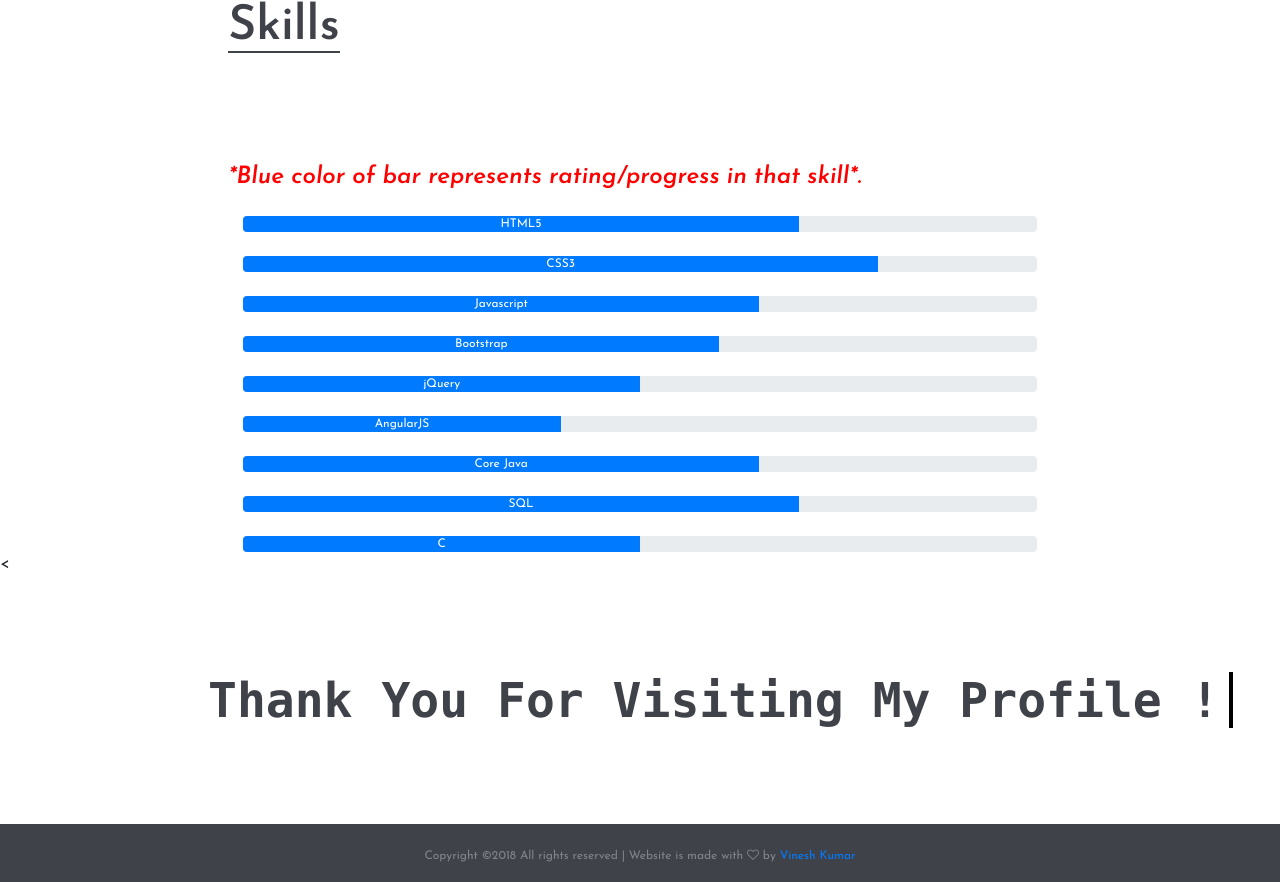
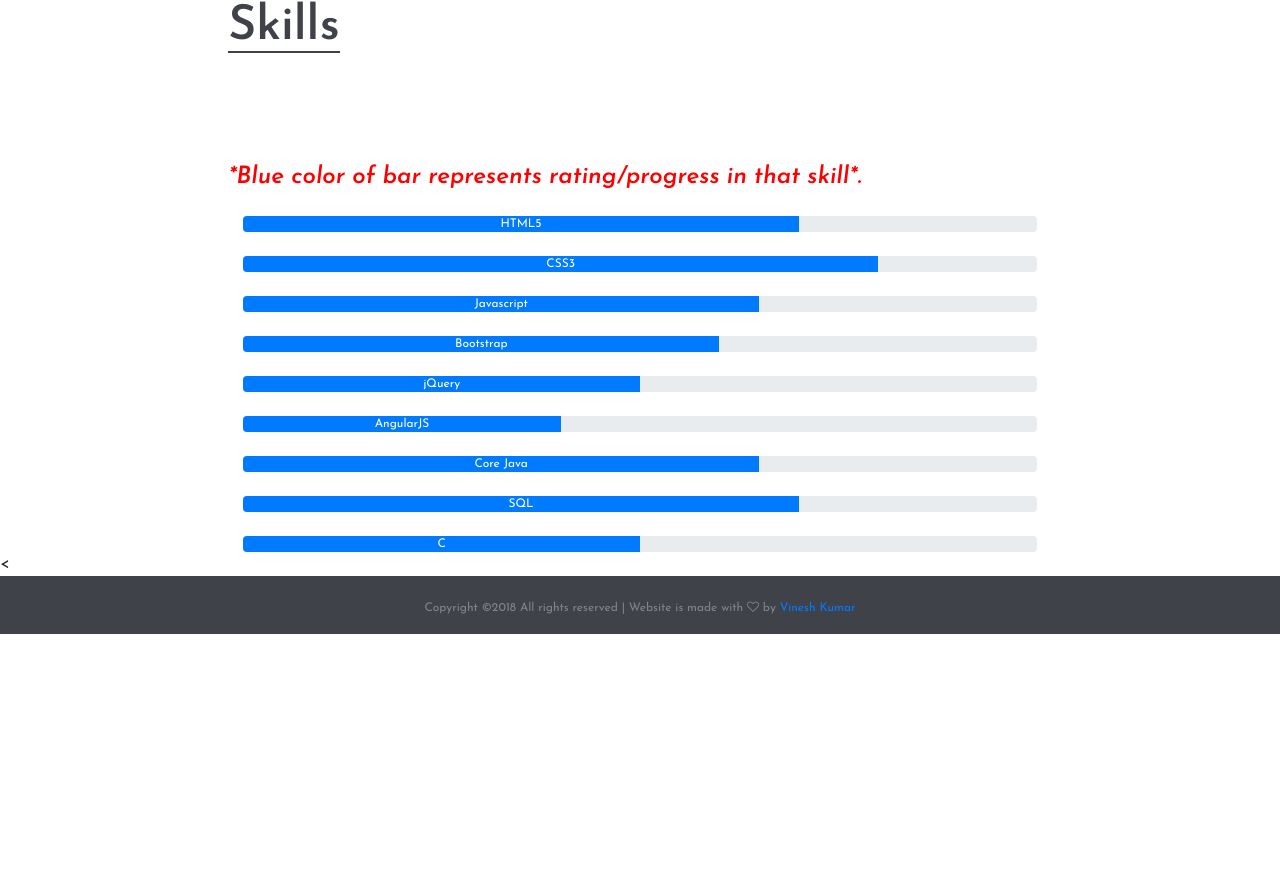
Before and after one commit to vinesh1301/vinesh1301.github.io, a plain HTML site: page index.html in a window 1280 px wide. Shown: the part 3586-4468 px from the top of the page. After the commit the page ends 4220 px from the top, so only its background shows below. Drawn offline with Linux system fonts and the light colour scheme.

Commit message:
Update index.html

```diff
--- a/index.html
+++ b/index.html
@@ -295,7 +295,7 @@
 
 	<div class="screen">
 
-  <h1>Thank You For Visiting My Profile !</h1>
+
 </div>
 	<!-- Contact section end -->
 
@@ -310,7 +310,7 @@ Copyright &copy;<script>document.write(new Date().getFullYear());</script> All r
 	</footer>
 	<!-- Footer section end -->
 
-</script>
+
 
 	<!--====== Javascripts & Jquery ======-->
 	<script src="js/jquery-2.1.4.min.js"></script>
@@ -319,5 +319,6 @@ Copyright &copy;<script>document.write(new Date().getFullYear());</script> All r
 	<script src="js/magnific-popup.min.js"></script>
 	<script src="js/circle-progress.min.js"></script>
 	<script src="js/main.js"></script>
+		</script>
 </body>
 </html>
```
